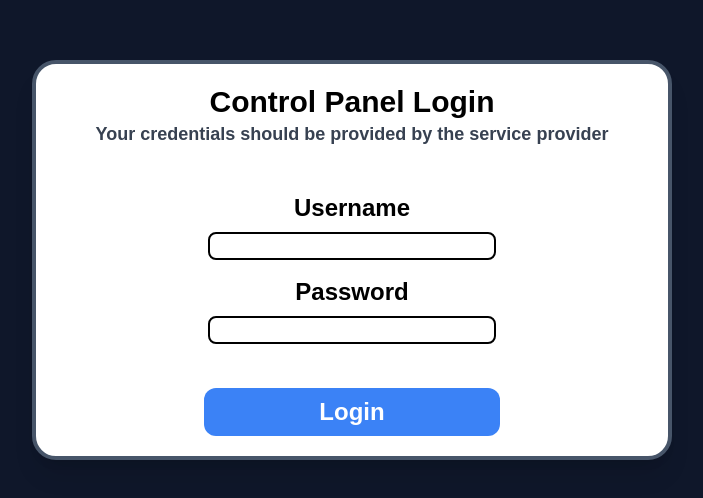
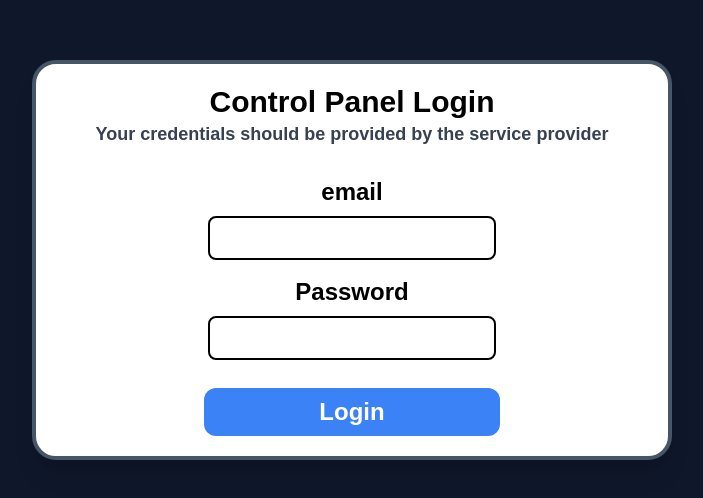
Before and after one commit to deimosdev343/e-commerce-admin-next, a Next.js app: page /login in a window 1280 px wide. Shown: the part 140-638 px from the top of the page, without its empty margins (288-991 px from the left). Built offline with nearby package versions, Linux system fonts and the light colour scheme.

Commit message:
api not return error fix

```diff
--- a/app/api/login/route.ts
+++ b/app/api/login/route.ts
@@ -17,7 +17,7 @@ export const POST = async (req: Request, res: NextApiResponse) => {
     )
   } catch (err) {
     console.log(err);
-    NextResponse.json(
+    return NextResponse.json(
       {msg:"Internal Server Error"},
       {status:500}
     );
--- a/app/login/page.tsx
+++ b/app/login/page.tsx
@@ -8,11 +8,18 @@ const LoginPage = () => {
     register,
     handleSubmit,
     formState:{errors}
-  } = useForm();
+  } = useForm({
+    defaultValues: {
+      email:"",
+      password:""
+    }
+  });
 
-  const onSubmit = async (data : {}) => {
+  const onSubmit = async (data : {email: string, password: string}) => {
     try {
+      console.log(data);
       const res = await axios.post(`/api/login`,data);
+      console.log(res);
       // do login stuff
       //navigate
     } catch (err) {
@@ -25,7 +32,7 @@ const LoginPage = () => {
       <form
         className='w-[50%] p-5 shadow-xl bg-white h-[50%] flex flex-col
           items-center justify-between rounded-3xl border-slate-600 border-[4px]'
-        onSubmit={() => {}}
+        onSubmit={handleSubmit(onSubmit)}
       >
         <div className='w-full flex flex-col justify-center items-center'>
           <h2 className='font-bold text-3xl text-black'>Control Panel Login</h2>
@@ -33,19 +40,19 @@ const LoginPage = () => {
         </div>
         <div className='w-full flex flex-col justify-center items-center'>
           <div className='w-[100%] flex flex-col justify-center items-center p-2 gap-2'>
-            <h2 className='text-2xl font-bold text-black'>Username</h2>
+            <h2 className='text-2xl font-bold text-black'>email</h2>
             <input
-              className={`w-[50%] bg-white border-2 ${errors?.username?.type ? "border-red-500" : "border-black"} border-black rounded-lg`}
-              {...register("username", {required: true})}
+              className={`text-black p-2 w-[50%] bg-white border-2 ${errors?.email?.type ? "border-red-500" : "border-black"} border-black rounded-lg`}
+              {...register("email", {required: true})}
             />
-            {errors.username?.type === "required" && <h2 className='text-red-500 font-semibold text-lg'>
-              Username Required
+            {errors.email?.type === "required" && <h2 className='text-red-500 font-semibold text-lg'>
+              email Required
             </h2>}
           </div>
           <div className='w-full flex flex-col justify-center items-center p-2 gap-2'>
             <h2 className='text-2xl font-bold text-black'>Password</h2>
             <input
-              className={`w-[50%] bg-white border-2 ${errors.password?.type ? "border-red-500" : "border-black"} rounded-lg`}
+              className={`text-black p-2 w-[50%] bg-white border-2 ${errors.password?.type ? "border-red-500" : "border-black"} rounded-lg`}
               {...register("password", {required: true})}
               type='password'
             />
```
